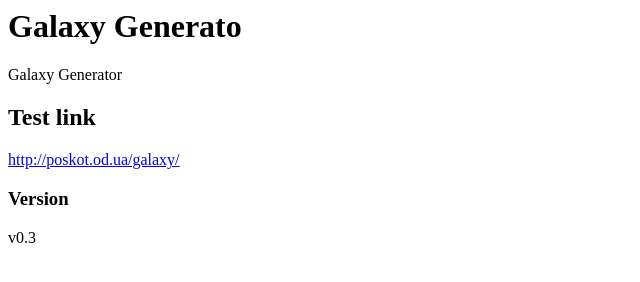
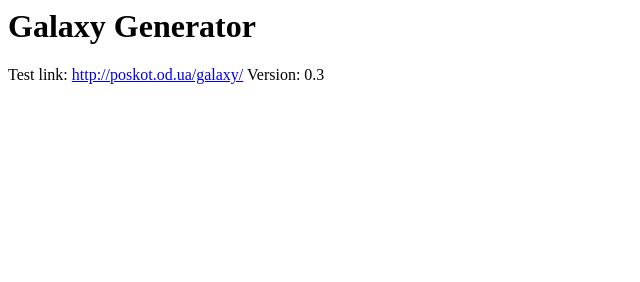
Before and after one commit to brhuman/galaxy-generator, a plain HTML site: page README.html in a window 1280 px wide. Shown: the whole page, without its empty margins (0-640 px from the left). Drawn offline with Linux system fonts and the light colour scheme.

Commit message:
readme.md

```diff
--- a/README.html
+++ b/README.html
@@ -4,12 +4,9 @@
         <title>README.md</title>
       </head>
       <body>
-        <h1 id="galaxy-generato">Galaxy Generato</h1>
-<p>Galaxy Generator</p>
-<h2 id="test-link">Test link</h2>
-<p><a href="http://poskot.od.ua/galaxy/">http://poskot.od.ua/galaxy/</a></p>
-<h3 id="version">Version</h3>
-<p>v0.3</p>
+        <h1 id="galaxy-generator">Galaxy Generator</h1>
+<p>Test link: <a href="http://poskot.od.ua/galaxy/">http://poskot.od.ua/galaxy/</a>
+Version: 0.3</p>
 
       </body>
     </html>
```
Also changed, not shown: README.md.
